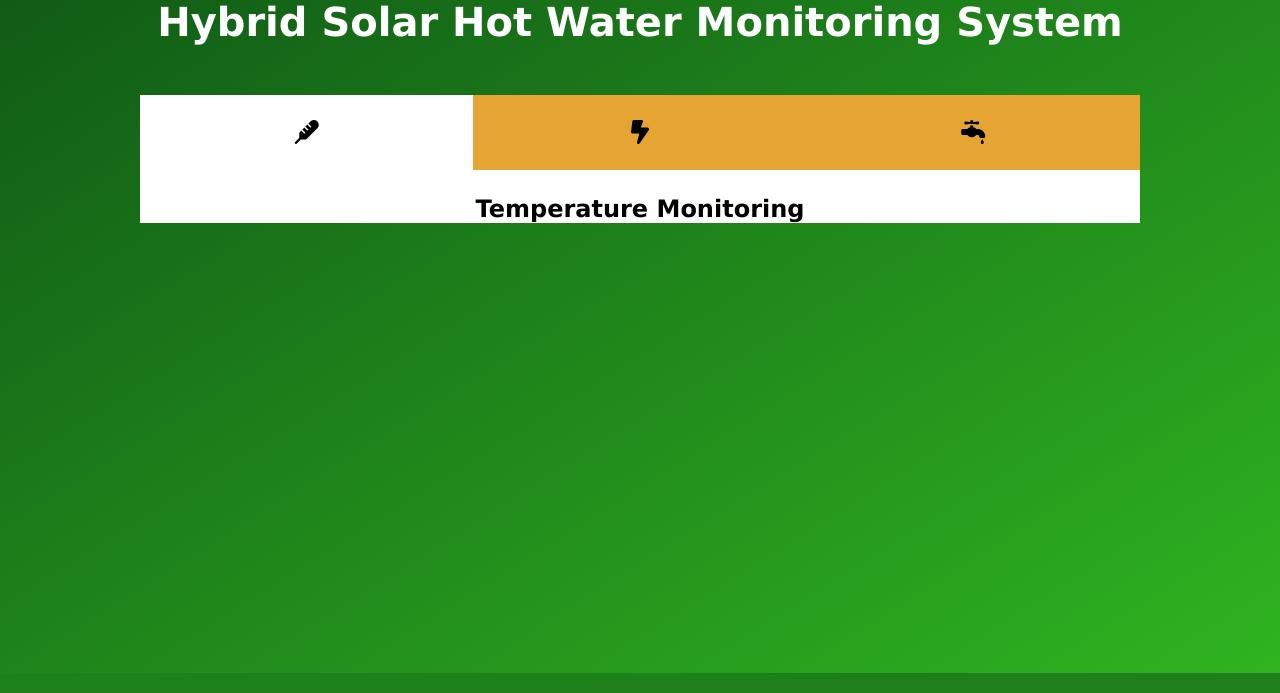
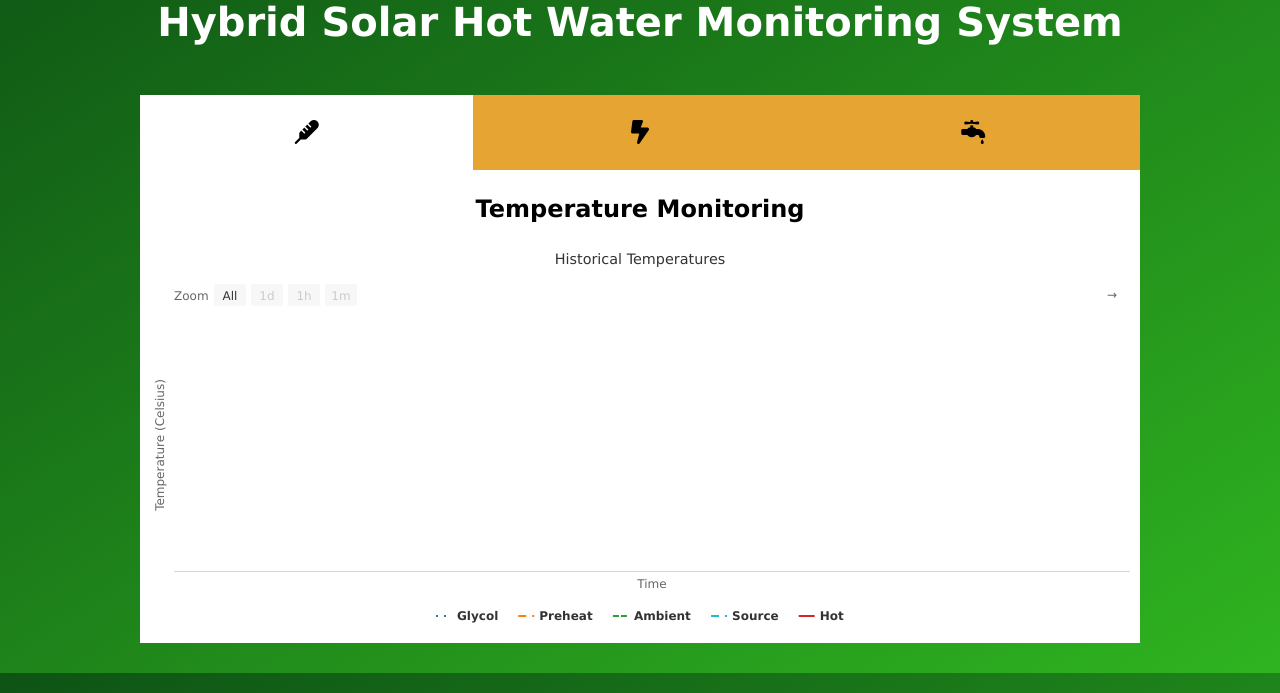
Before and after one commit to jacobarychuk/Energy-Monitoring-Kiosk, a Flask app: page / in a window 1280 px wide. Shown: the part 127-820 px from the top of the page. Run offline with Flask 3, Linux system fonts and the light colour scheme; data that the repository does not hold is empty; some libraries are stand-ins or nearby versions.

Commit message:
feat(raspi): display historical temperatures chart on web interface

```diff
--- a/raspi/app.py
+++ b/raspi/app.py
@@ -1,4 +1,4 @@
-from flask import Flask, render_template, request
+from flask import Flask, render_template, request, jsonify
 import sqlite3
 
 app = Flask(__name__)
@@ -35,3 +35,34 @@ def receive_data():
         ))
 
     return "OK"
+
+@app.route("/temperature-range")
+def temperature_range():
+    start = int(request.args.get("start"))
+    end = int(request.args.get("end"))
+
+    data = {
+        "glycol": [],
+        "preheat": [],
+        "ambient": [],
+        "source": [],
+        "hot": []
+    }
+
+    with sqlite3.connect("sensor_data.db", isolation_level=None) as con:
+        cur = con.cursor()
+        cur.execute("""
+            SELECT * FROM samples
+            WHERE timestamp BETWEEN ? AND ?
+            ORDER BY timestamp
+        """, (start, end))
+
+    for row in cur.fetchall():
+        timestamp_ms = row[0] * 1000 # Convert to milliseconds for compatability with Highcharts
+        data["glycol"].append([timestamp_ms, row[1]])
+        data["preheat"].append([timestamp_ms, row[2]])
+        data["ambient"].append([timestamp_ms, row[3]])
+        data["source"].append([timestamp_ms, row[4]])
+        data["hot"].append([timestamp_ms, row[5]])
+
+    return jsonify(data)
--- /dev/null
+++ b/raspi/static/temperature.js
@@ -0,0 +1,114 @@
+// Chart of historical temperature data
+var chartTemperatureHistory = new Highcharts.stockChart({
+  chart: {
+    renderTo: 'chart-temperature-history',
+    zooming: {
+      mouseWheel: { enabled: false },
+    },
+  },
+  time: { useUTC: false },
+  title: {
+    text: 'Historical Temperatures',
+    style: { fontSize: '1.2em' },
+  },
+  legend: { enabled: true },
+  navigator: { enabled: false },
+  scrollbar: { enabled: false },
+  rangeSelector: {
+    buttons: [
+      { type: 'all', text: 'All' },
+      { type: 'day', count: 1, text: '1d' },
+      { type: 'hour', count: 1, text: '1h' },
+      { type: 'minute', count: 1, text: '1m' },
+    ],
+    selected: 0, // Start with "All" selected by default
+    inputEnabled: true, // Allows manual date typing
+  },
+  series: [
+    {
+      type: "line",
+      showInLegend: true,
+      name: "Glycol",
+      color: "#1f77b4",
+      dashStyle: "Dot",
+      data: []
+    },
+    {
+      type: "line",
+      showInLegend: true,
+      name: "Preheat",
+      color: "#ff7f0e",
+      dashStyle: "Dash",
+      data: []
+    },
+    {
+      type: "line",
+      showInLegend: true,
+      name: "Ambient",
+      color: "#2ca02c",
+      dashStyle: "ShortDash",
+      data: []
+    },
+    {
+      type: "line",
+      showInLegend: true,
+      name: "Source",
+      color: "#17becf",
+      dashStyle: "DashDot",
+      data: []
+    },
+    {
+      type: "line",
+      showInLegend: true,
+      name: "Hot",
+      color: "#d62728",
+      dashStyle: "Solid",
+      data: []
+    },
+  ],
+  plotOptions: {
+    line: {
+      dataLabels: { enabled: false },
+      marker: { enabled: false },
+    },
+  },
+  xAxis: {
+    title: { text: 'Time' },
+    type: 'datetime',
+  },
+  yAxis: {
+    title: { text: 'Temperature (Celsius)' },
+    opposite: false,
+  },
+  credits: { enabled: false },
+});
+
+const fetchInitialData = () => {
+  const now = Math.floor(Date.now() / 1000); // Unix seconds
+  const start = now - (60 * 60 * 24); // Last 24 hours
+  const end = now;
+
+  fetch(`/temperature-range?start=${start}&end=${end}`)
+    .then(response => {
+      return response.json();
+    })
+    .then(data => {
+
+      // Check if any of the series have data
+      const hasData = data.glycol && data.glycol.length > 0;
+      if (!hasData) {
+        return;
+      }
+
+      chartTemperatureHistory.series[0].setData(data.glycol);
+      chartTemperatureHistory.series[1].setData(data.preheat);
+      chartTemperatureHistory.series[2].setData(data.ambient);
+      chartTemperatureHistory.series[3].setData(data.source);
+      chartTemperatureHistory.series[4].setData(data.hot);
+    })
+    .catch(error => {
+      console.error("Error fetching historical data:", error);
+    });
+};
+
+fetchInitialData();
--- a/raspi/templates/index.html
+++ b/raspi/templates/index.html
@@ -6,6 +6,7 @@
     <title>Hybrid Solar Hot Water Monitoring System</title>
     <link rel="stylesheet" href="/static/style.css">
     <script src="https://kit.fontawesome.com/ca98015c02.js" crossorigin="anonymous"></script>
+    <script src="https://code.highcharts.com/stock/highstock.js"></script>
   </head>
   <body>
     <header>
@@ -37,6 +38,7 @@
         <!-- Tab Panels -->
         <section class="tab-panel" id="temperature-panel">
           <h2>Temperature Monitoring</h2>
+          <div id="chart-temperature-history"></div>
         </section>
         <section class="tab-panel" id="energy-panel">
           <h2>Energy Monitoring</h2>
@@ -66,5 +68,6 @@
         updatePanels();
       });
     </script>
+    <script src="/static/temperature.js"></script>
   </body>
 </html>
```
Also changed, not shown: 1 other file.
